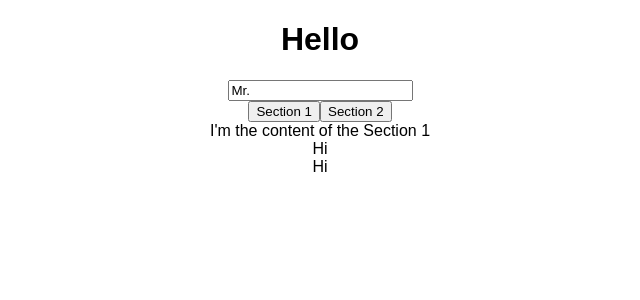
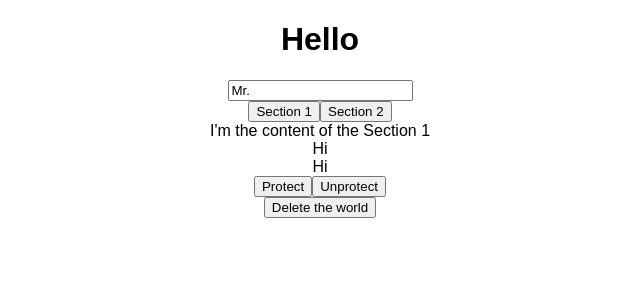
Before and after one commit to developer119korea/React-Hook, a React (Create React App) app: page / in a window 1280 px wide. Shown: the top 300 px of the page, without its empty margins (320-960 px from the left). Built offline with nearby package versions, Linux system fonts and the light colour scheme.

Commit message:
확인 팝업과 창 닫기시 경고팝업을 활용하여 함수형 프로그래밍을 만들어 봄
- useState, useEffect를 활용한게 아니라, Hook이라고 볼 수는 없고, 함수형 플로그래밍을 만드는 방법에 대해 익힌다라는 의미가 있다

```diff
--- a/src/App.js
+++ b/src/App.js
@@ -3,6 +3,8 @@
 import { App as UseTabs } from "./useTabs";
 import { App as UseTitle } from "./useTitle";
 import { App as UseClick } from "./useClick";
+import { App as UsePrevent } from "./usePreventLeave";
+import { App as UseConfirm } from "./useConfirm";
 
 export default function App() {
   return (
@@ -11,6 +13,8 @@
       <UseTabs />
       <UseTitle />
       <UseClick />
+      <UsePrevent />
+      <UseConfirm />
     </div>
   );
 }
--- /dev/null
+++ b/src/useConfirm/index.js
@@ -0,0 +1,31 @@
+const useConfirm = (message = "", onConfirm, onCancel) => {
+  if (!onConfirm || typeof onConfirm !== "function") {
+    console.log("return");
+    return;
+  }
+
+  if (onCancel && typeof onCancel !== "function") {
+    console.log("return");
+    return;
+  }
+
+  const confirmAction = () => {
+    if (confirm(message)) {
+      onConfirm();
+    } else {
+      onCancel();
+    }
+  }
+  return confirmAction;
+}
+
+export const App = () => {
+  const deleteWorld = () => console.log("Deleting the world...");
+  const abort = () => console.log("Aborted");
+  const confirmDelete = useConfirm("Are You sure", deleteWorld, abort);
+  return (
+    <div>
+      <button onClick={confirmDelete}>Delete the world</button>
+    </div>
+  );
+};
--- /dev/null
+++ b/src/usePreventLeave/index.js
@@ -0,0 +1,21 @@
+import React from "react";
+
+const usePreventLeave = () => {
+  const listener = event => {
+    event.preventDefault();
+    event.returnValue = "";
+  };
+  const enablePrevent = () => window.addEventListener("beforeunload", listener);
+  const disablePrevent = () => window.addEventListener("beforeunload", listener);
+  return { enablePrevent, disablePrevent };
+};
+
+export const App = () => {
+  const { enablePrevent, disablePrevent } = usePreventLeave();
+  return (
+    <div className="App">
+      <button onClick={enablePrevent}>Protect</button>
+      <button onClick={disablePrevent}>Unprotect</button>
+    </div>
+  );
+}
```
